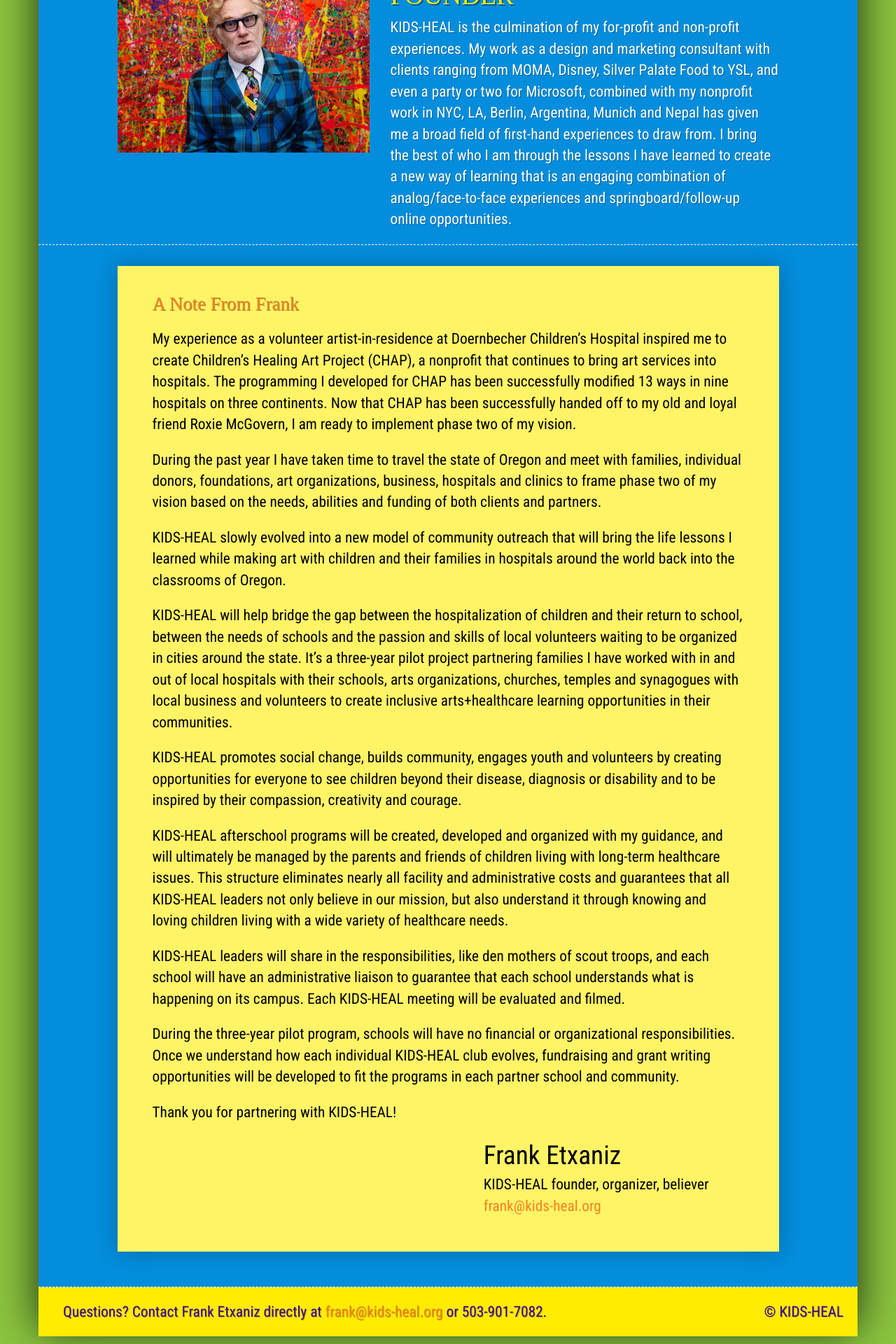
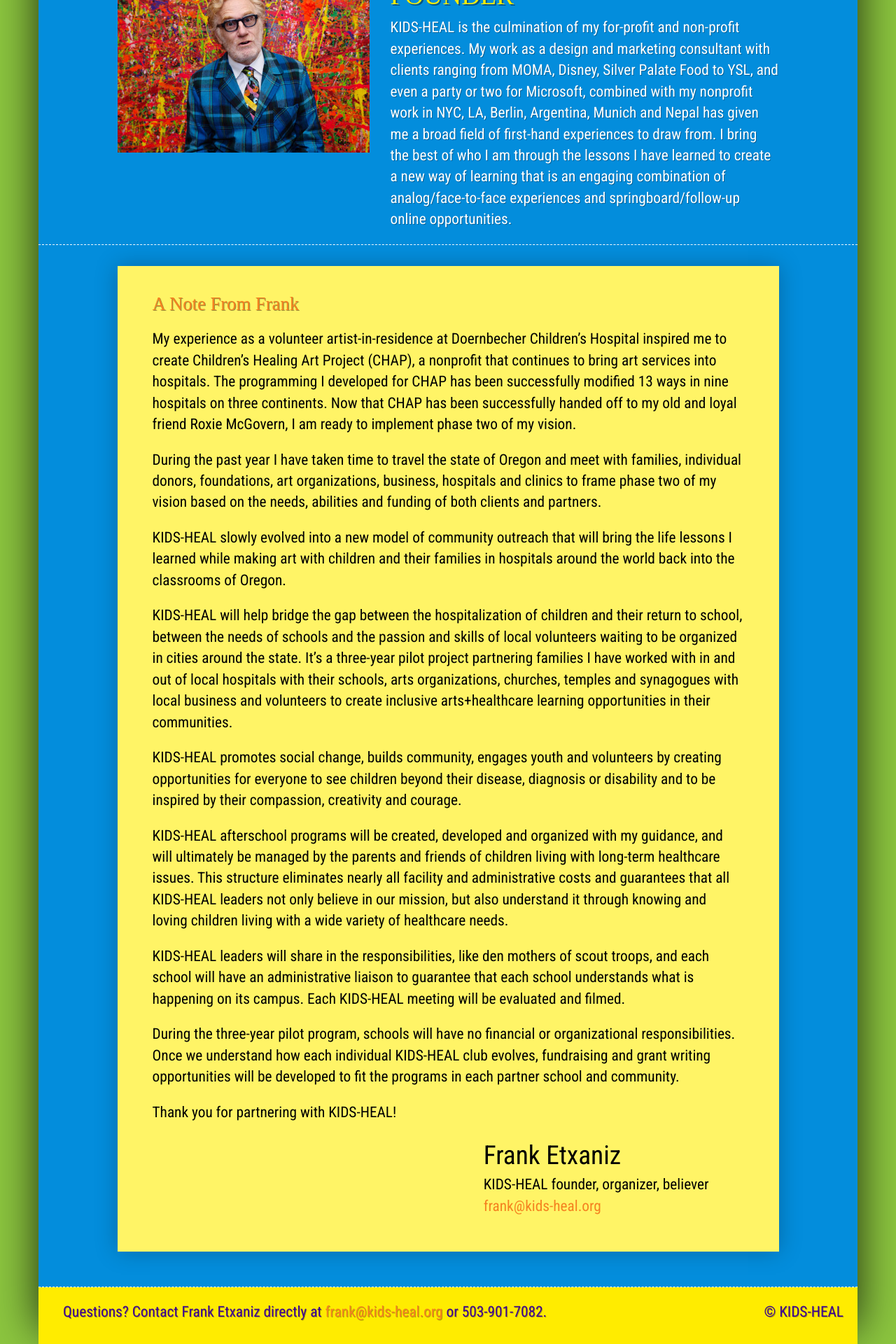
Before and after one commit to itsmerobb/KIDS-HEAL.github.io, a Jekyll site: the page built from voices.html, in a window 1280 px wide. Shown: the part 788-2708 px from the top of the page at 70% size. Built offline with Jekyll 4.4.1, drawn with Linux system fonts in a browser that asks for light colours; some web fonts are replaced.

Commit message:
footer.html: add clearfix

```diff
--- a/_includes/footer.html
+++ b/_includes/footer.html
@@ -1,4 +1,4 @@
-<footer class="site-footer">
+<footer class="site-footer clearfix">
   <p class="pull-left">Questions? Contact {{ site.data.frank.first-name }} {{ site.data.frank.last-name }} directly at <a href="mailto:{{ site.data.frank.email }}">{{ site.data.frank.email }}</a> or {{ site.data.frank.phone }}.
   <p class="pull-right">© {{ site.data.business.name }}</p>
 </footer>
```
